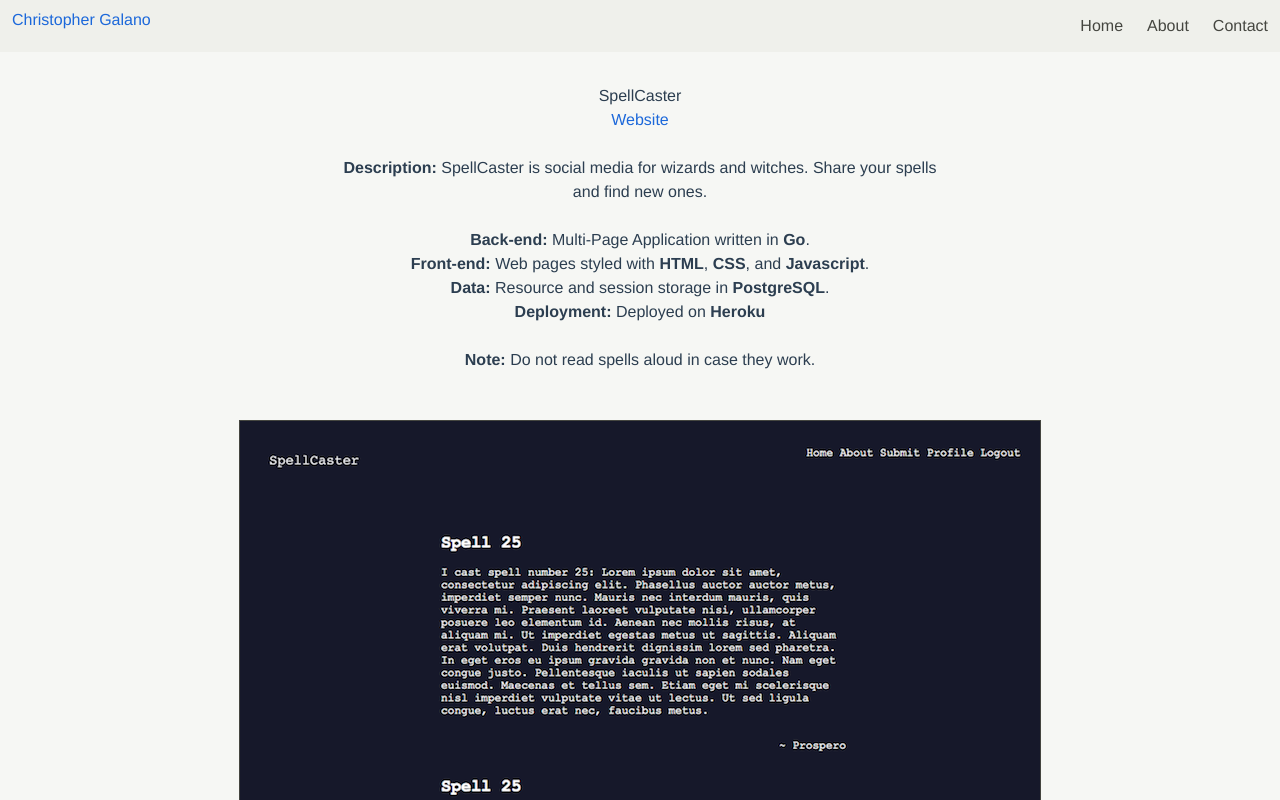
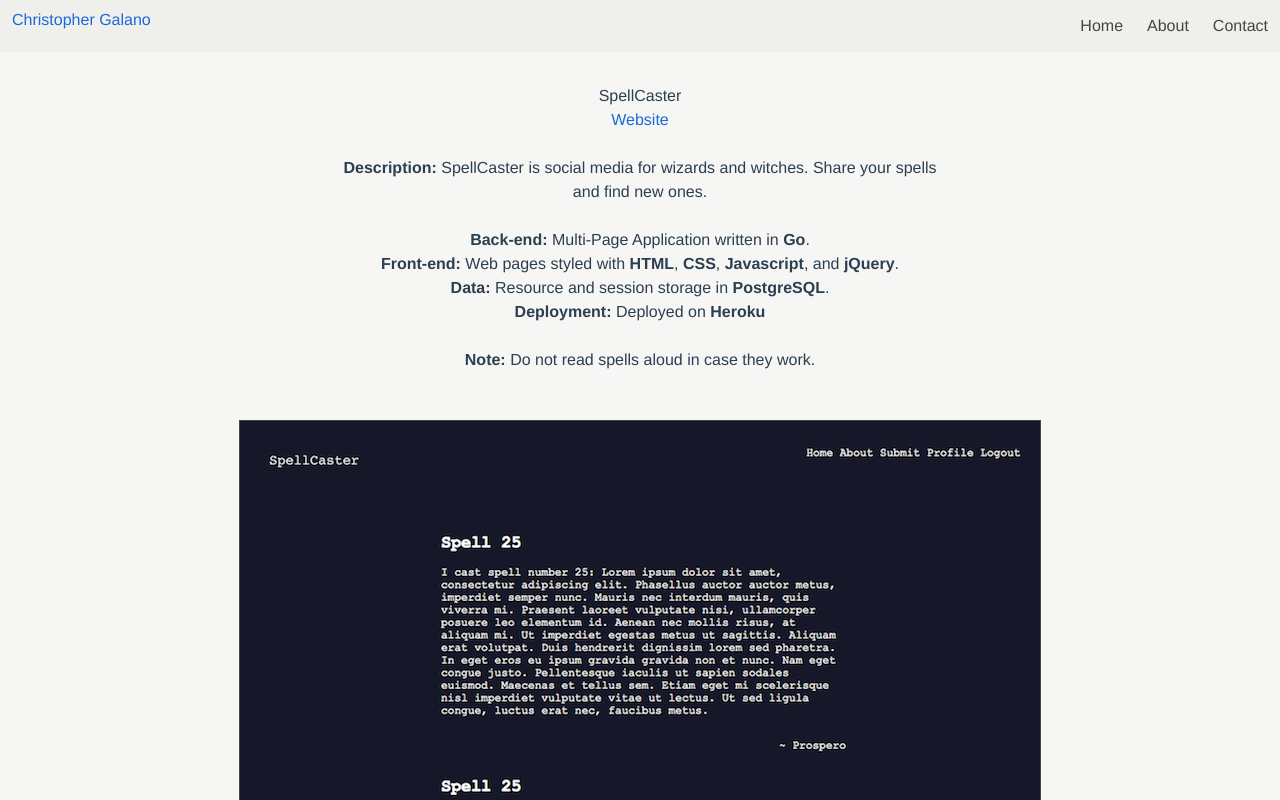
Before and after one commit to chiips/portfolio, a Vue app: page /spellcaster in a window 1280 px wide. Shown: the top 800 px of the page. Built offline with nearby package versions, Linux system fonts and the light colour scheme.

Commit message:
added jQuery to spellcaster

```diff
--- a/src/views/SpellCaster.vue
+++ b/src/views/SpellCaster.vue
@@ -9,7 +9,7 @@
       <p><b>Description: </b>SpellCaster is social media for wizards and witches. Share your spells and find new ones.</p>
       <br>
       <p><b>Back-end: </b>Multi-Page Application written in <b>Go</b>.</p>
-      <p><b>Front-end: </b>Web pages styled with <b>HTML</b>, <b>CSS</b>, and <b>Javascript</b>.</p>
+      <p><b>Front-end: </b>Web pages styled with <b>HTML</b>, <b>CSS</b>, <b>Javascript</b>, and <b>jQuery</b>.</p>
       <p><b>Data: </b> Resource and session storage in <b>PostgreSQL</b>.</p>
       <p><b>Deployment: </b> Deployed on <b>Heroku</b></p>
       <br>
```
